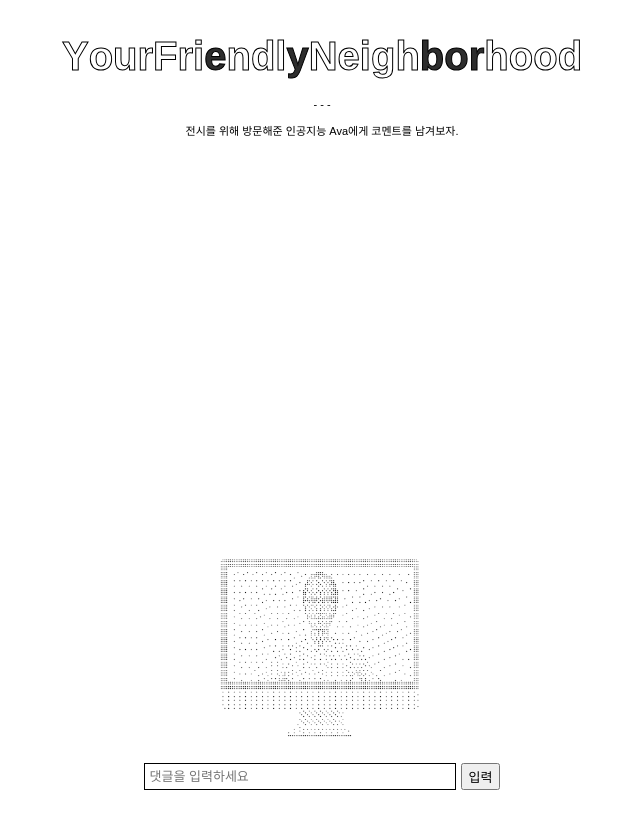
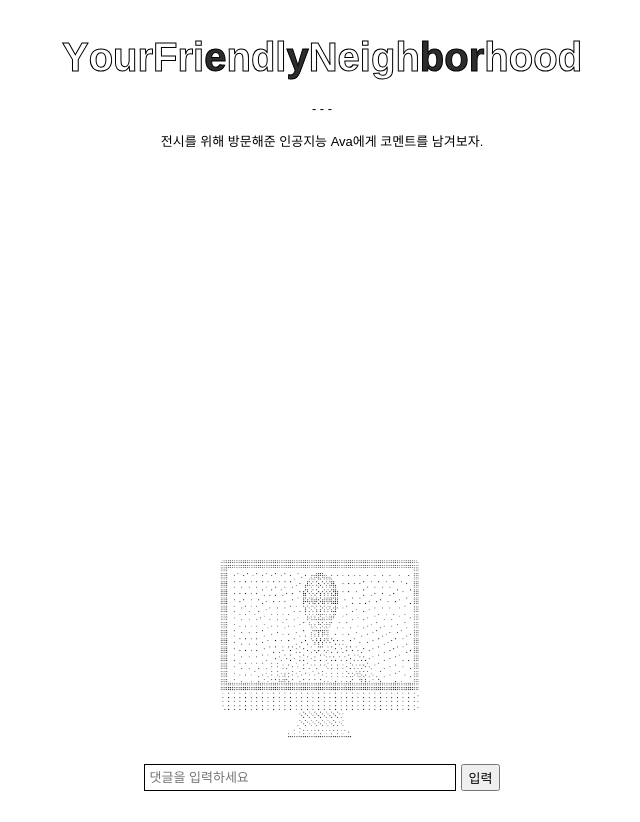
Before and after one commit to dltkdals0318/YourFriendlyNeighborhood_2, a plain HTML site: page index.html in a window 1280 px wide. Shown: the whole page, without its empty margins (318-958 px from the left). Drawn offline with Linux system fonts and the light colour scheme.

Commit message:
Update index.html

```diff
--- a/index.html
+++ b/index.html
@@ -8,7 +8,7 @@
         body {
             font-family: sans-serif;
             background-color: white;
-            margin: 10px;
+            margin: 11px;
             padding: 0;
             display: flex;
             flex-direction: column;
@@ -19,7 +19,7 @@
         }
 
         #text{
-            font-size: 11px;
+            font-size: 13px;
             margin-bottom: 4vh;
             text-align: center;
         }
```
